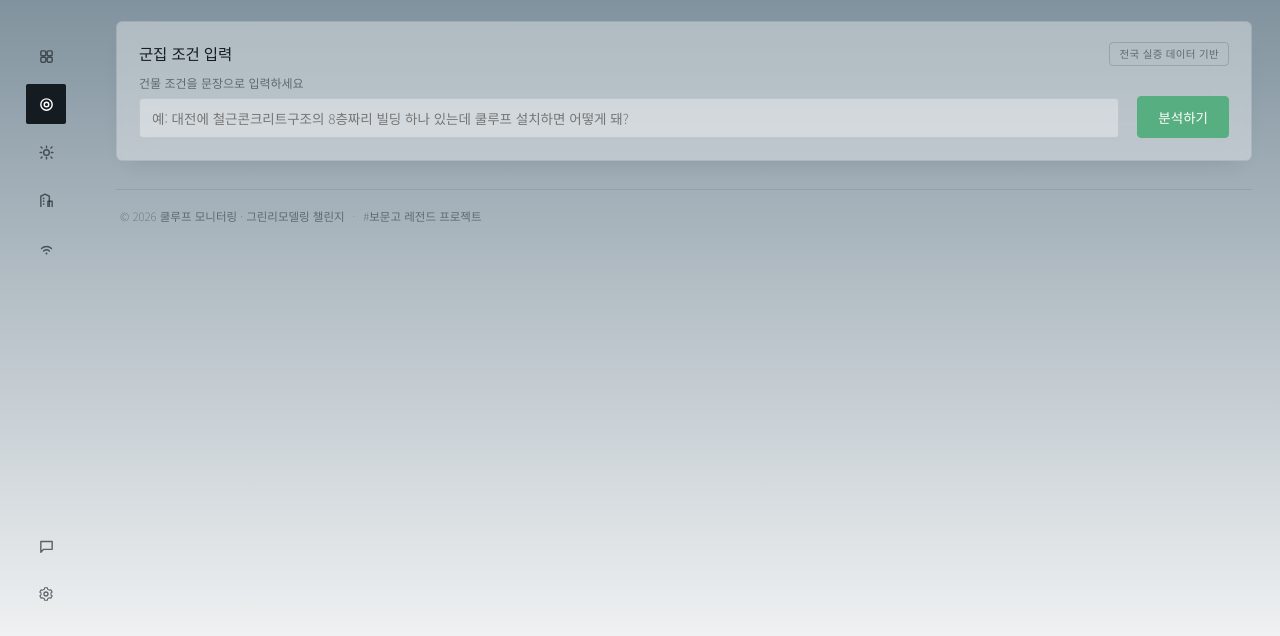
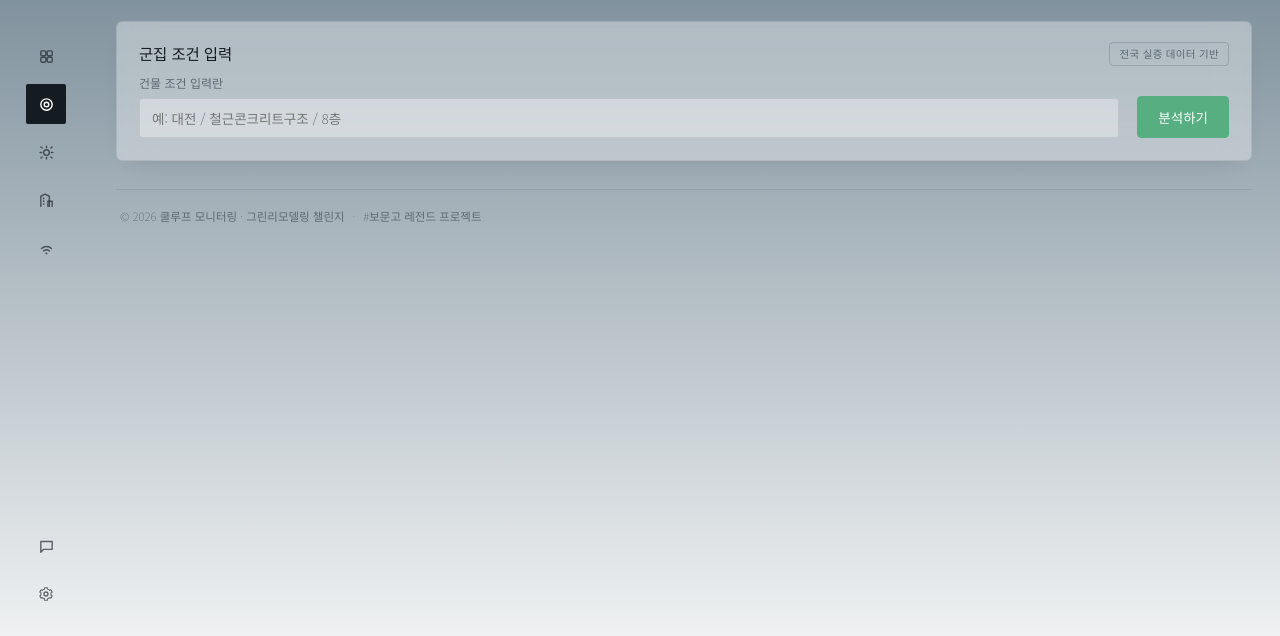
Before and after one commit to xorwnsho/coolroof-monitoring-service, a plain HTML site: page frontend/index.html in a window 1280 px wide. Both pictures are taken after a click on the button 46 px from the left and 268 px from the top of the page. Shown: the part 164-800 px from the top of the page. Drawn offline with Linux system fonts and the light colour scheme.

Commit message:
fixfixfix

```diff
--- a/frontend/index.html
+++ b/frontend/index.html
@@ -108,9 +108,9 @@
         </div>
         <form class="cluster-form" id="clusterForm">
           <div class="cluster-field" style="flex:1; min-width:280px;">
-            <label for="clusterQuery">건물 조건을 문장으로 입력하세요</label>
+            <label for="clusterQuery">건물 조건 입력란</label>
             <input type="text" id="clusterQuery"
-                   placeholder="예: 대전에 철근콘크리트구조의 8층짜리 빌딩 하나 있는데 쿨루프 설치하면 어떻게 돼?"
+                   placeholder="예: 대전 / 철근콘크리트구조 / 8층"
                    required>
           </div>
           <button type="submit" class="cluster-submit" id="clusterSubmitBtn">분석하기</button>
```
